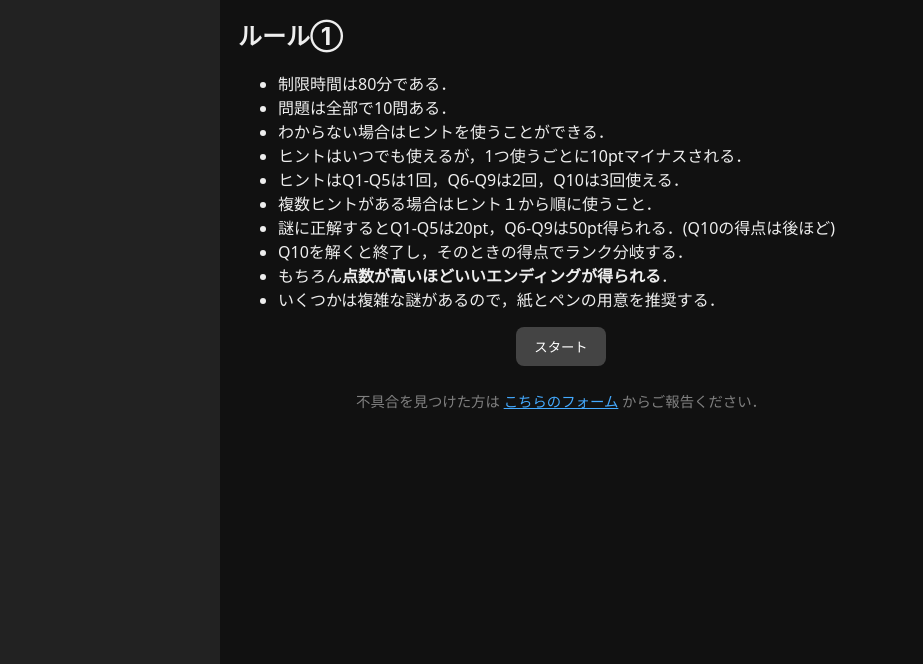
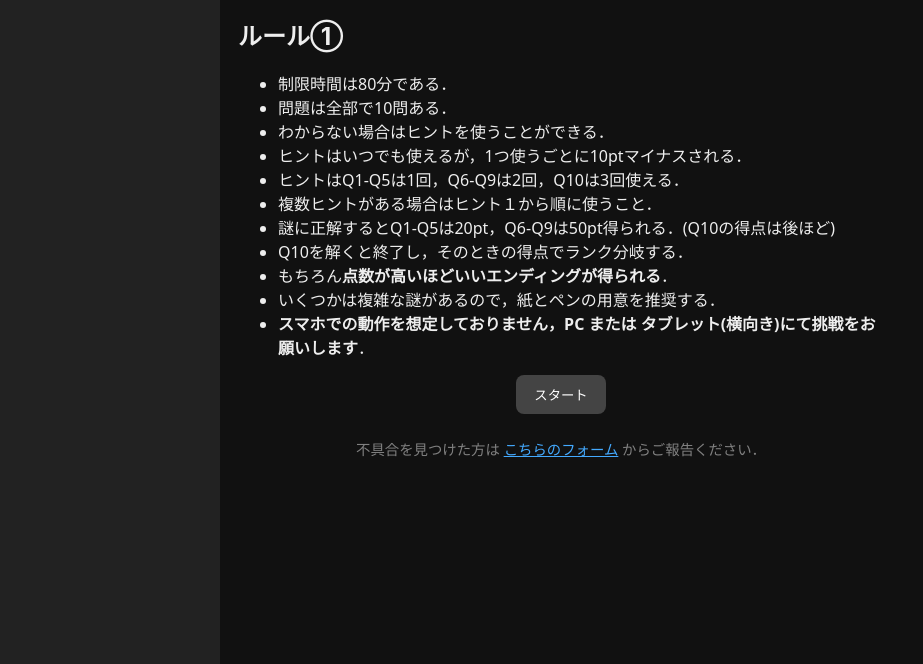
Before and after one commit to voxmaai/zetsubonazo, a plain HTML site: page index.html in a window 1280 px wide. Shown: the part 136-800 px from the top of the page, without its empty margins (0-923 px from the left). Drawn offline with Linux system fonts and the light colour scheme.

Commit message:
Add files via upload

```diff
--- a/index.html
+++ b/index.html
@@ -126,6 +126,7 @@ const puzzles = [
 <li>Q10を解くと終了し，そのときの得点でランク分岐する．</li>
 <li>もちろん<b>点数が高いほどいいエンディングが得られる</b>．</li>
 <li>いくつかは複雑な謎があるので，紙とペンの用意を推奨する．</li>
+<li><b>スマホでの動作を想定しておりません，PC または タブレット(横向き)にて挑戦をお願いします</b>．</li>
 </ul>
 <div style="text-align:center;margin-top:16px;">
   <button id="startBtn" class="centerBtn">スタート</button>
```
